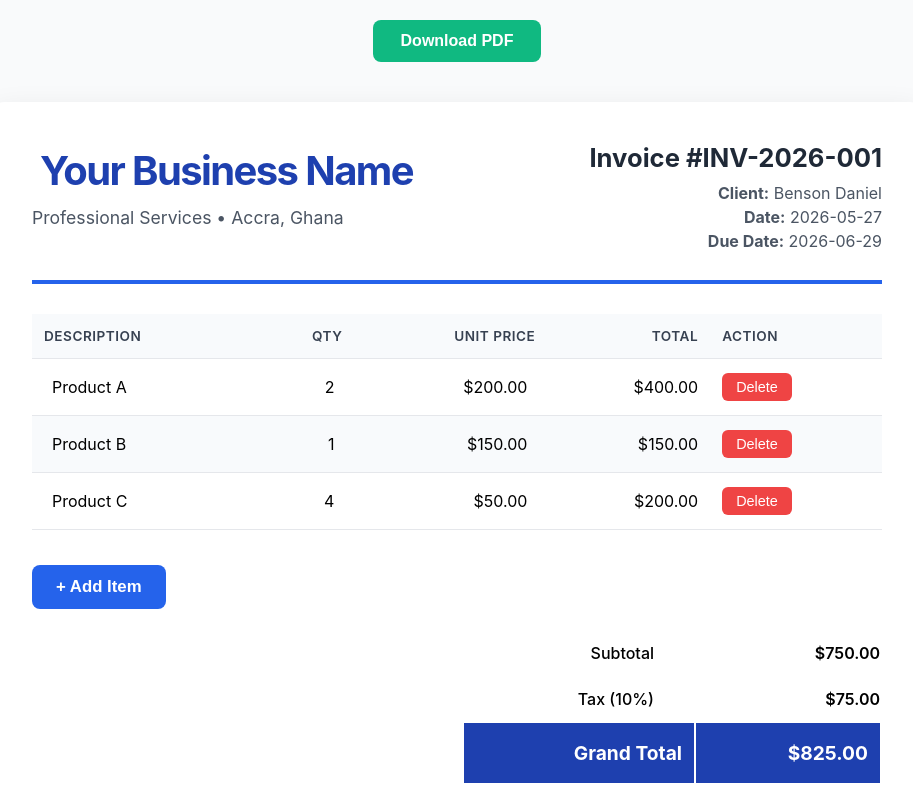
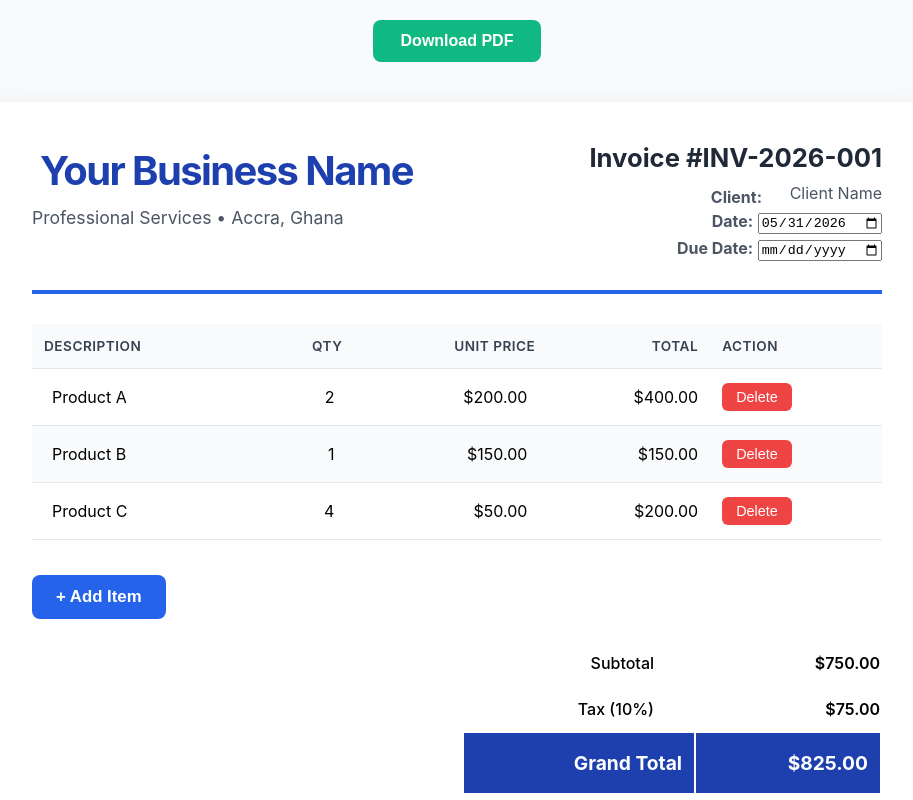
Before and after one commit to DoctBenson/tradeflow-invoice, a React (Vite) app: page / in a window 1280 px wide. Shown: the top 800 px of the page, without its empty margins (183-1096 px from the left). Built offline with nearby package versions, Linux system fonts and the light colour scheme.

Commit message:
Add client name, date pickers and business name placeholder

```diff
--- a/src/App.jsx
+++ b/src/App.jsx
@@ -12,7 +12,6 @@ function App() {
   ])
 
   const [editingId, setEditingId] = useState(null)
-
   const [businessName, setBusinessName] = useState('Your Business Name')
 
   function removeItem(id) {
@@ -56,10 +55,11 @@ const [invoiceNumber, setInvoiceNumber] = useState(() => {
   return `INV-2026-${String(count).padStart(3, '0')}`
 })
 
+const [clientName, setClientName] = useState('Client Name')
+const [date, setDate] = useState(new Date().toISOString().split('T')[0])
+const [dueDate, setDueDate] = useState('')
 
-
-
- return (
+return (
   <>
     <button onClick={exportPDF} className="export-btn">
       Download PDF
@@ -70,9 +70,12 @@ const [invoiceNumber, setInvoiceNumber] = useState(() => {
         businessName={businessName}
         onBusinessNameChange={setBusinessName}
         invoiceNumber={invoiceNumber}
-        clientName="Benson Daniel"
-        date="2026-05-27"
-        dueDate="2026-06-29"
+        clientName={clientName}
+        onClientNameChange={setClientName}
+        date={date}
+        onDateChange={setDate}
+        dueDate={dueDate}
+        onDueDateChange={setDueDate}
       />
 
       <InvoiceTable
--- a/src/components/InvoiceHeader.jsx
+++ b/src/components/InvoiceHeader.jsx
@@ -1,6 +1,6 @@
 import React from 'react';
 
-function InvoiceHeader({ businessName, onBusinessNameChange, invoiceNumber, clientName, date, dueDate }) {
+function InvoiceHeader({ businessName, onBusinessNameChange, invoiceNumber, clientName, onClientNameChange, date, onDateChange, dueDate, onDueDateChange }) {
   return (
     <header className="invoice-header">
       <div className="business-info">
@@ -15,7 +15,11 @@ function InvoiceHeader({ businessName, onBusinessNameChange, invoiceNumber, clie
             selection.removeAllRanges()
             selection.addRange(range)
           }}
-          onBlur={e => onBusinessNameChange(e.target.innerText)}
+          onBlur={e => {
+            const text = e.target.innerText.trim()
+            if (text) onBusinessNameChange(text)
+            else e.target.innerText = ''
+          }}
         >
           {businessName}
         </h1>
@@ -24,15 +28,29 @@ function InvoiceHeader({ businessName, onBusinessNameChange, invoiceNumber, clie
 
       <div className="invoice-details">
         <h2>Invoice #{invoiceNumber}</h2>
-
         <div className="client-info">
-          <p><strong>Client:</strong> {clientName}</p>
-          <p><strong>Date:</strong> {date}</p>
-          <p><strong>Due Date:</strong> {dueDate}</p>
+          <p><strong>Client:</strong>
+            <span
+              contentEditable
+              suppressContentEditableWarning
+              onFocus={e => {
+                const range = document.createRange()
+                range.selectNodeContents(e.target)
+                const selection = window.getSelection()
+                selection.removeAllRanges()
+                selection.addRange(range)
+              }}
+              onBlur={e => onClientNameChange(e.target.innerText)}
+            >
+              {clientName}
+            </span>
+          </p>
+          <p><strong>Date:</strong> <input type="date" value={date} onChange={e => onDateChange(e.target.value)} /></p>
+          <p><strong>Due Date:</strong> <input type="date" value={dueDate} onChange={e => onDueDateChange(e.target.value)} /></p>
         </div>
       </div>
     </header>
-  );
+  )
 }
 
-export default InvoiceHeader;
+export default InvoiceHeader
--- a/src/index.css
+++ b/src/index.css
@@ -273,3 +273,25 @@ body {
   transform: translateY(-2px);
   box-shadow: 0 4px 12px rgba(16, 185, 129, 0.3);
 }
+
+.client-info span[contenteditable] {
+  display: inline-block;
+  min-width: 120px;
+  max-width: 200px;
+  overflow: hidden;
+  white-space: nowrap;
+}
+
+.business-name[contenteditable]:empty:before {
+  content: 'Your Business Name';
+  color: #9ca3af;
+  cursor: text;
+}
+
+.business-name[contenteditable]:hover {
+  background-color: transparent;
+}
+
+.client-info span[contenteditable]:hover {
+  background-color: #e0f2fe;
+}
```
Lines whose indentation alone changed are shown as unchanged.
